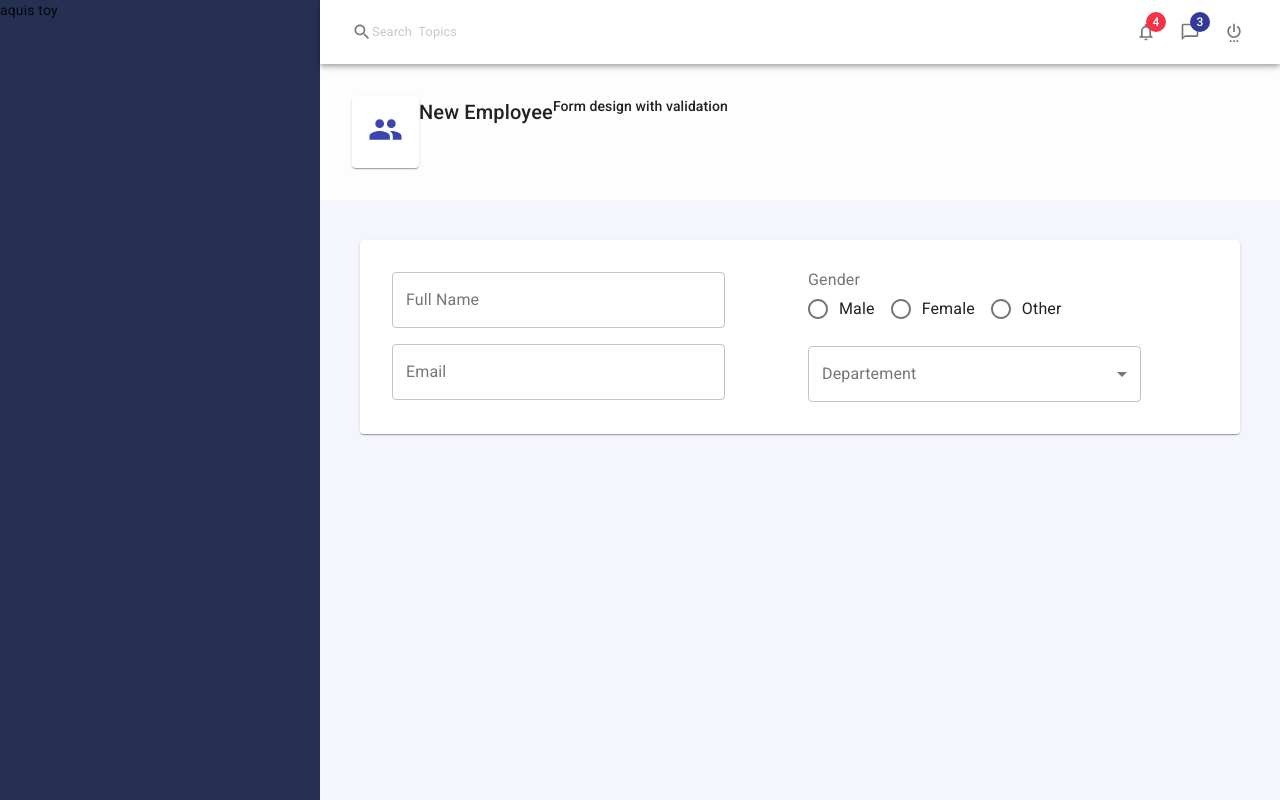
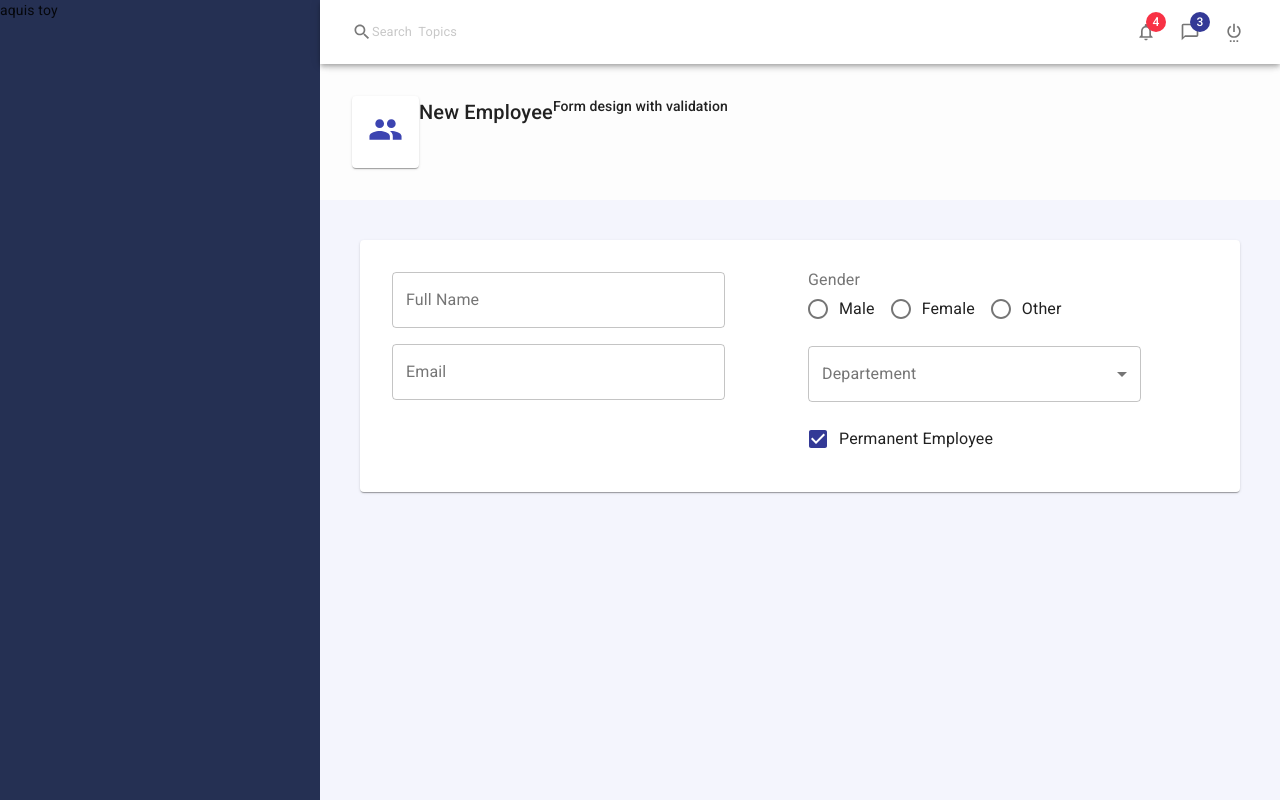
Before and after one commit to pcavendano/cafecito, a React app: page / in a window 1280 px wide. Built offline with nearby package versions, Linux system fonts and the light colour scheme.

Commit message:
Add checkbox control

```diff
--- /dev/null
+++ b/src/components/controls/Checkbox.tsx
@@ -0,0 +1,43 @@
+import React, { ChangeEvent } from 'react';
+import {
+  FormControl,
+  FormLabel,
+  FormControlLabel,
+  Checkbox as MuiCheckbox,
+} from '@material-ui/core';
+
+type Props = {
+  name: string;
+  label: string;
+  value: boolean;
+  onChange: (e: React.ChangeEvent<HTMLInputElement>) => void;
+};
+
+const convertToDefaultEventParameter = (name: string, value: boolean): any => ({
+  target: {
+    name,
+    value,
+  },
+});
+
+const Checkbox: React.FC<Props> = (props) => {
+  const { name, label, value, onChange } = props;
+  return (
+    <FormControl>
+      <FormControlLabel
+        control={
+          <MuiCheckbox
+            name={name}
+            color="primary"
+            checked={value}
+            onChange={(e) =>
+              onChange(convertToDefaultEventParameter(name, e.target.checked))
+            }
+          />
+        }
+        label={label}
+      />
+    </FormControl>
+  );
+};
+export default Checkbox;
--- a/src/components/controls/Controls.tsx
+++ b/src/components/controls/Controls.tsx
@@ -1,7 +1,8 @@
 import Input from './Input'
 import RadioGroup from './RadioGroup'
 import Select from './Select'
+import Checkbox from './Checkbox'
  const Controls= {
-    Input,RadioGroup,Select
+    Input,RadioGroup,Select,Checkbox
 }
 export default Controls
--- a/src/components/controls/Input.tsx
+++ b/src/components/controls/Input.tsx
@@ -5,7 +5,7 @@ import { ChangeEventHandler } from 'react';
 type Props = {
   name: string;
   label: string;
-  value: string;
+  value: string ;
   onChange: (e: React.ChangeEvent<HTMLInputElement>) => void;
 };
 
--- a/src/components/useForm.tsx
+++ b/src/components/useForm.tsx
@@ -29,10 +29,15 @@ export const useForm = (initialFValues: props) => {
     e: React.ChangeEvent<{ name?: any | undefined; value: unknown }>,
   ) => {
     const { name, value } = e.target;
+    console.log(e.target);
+    console.log(value);
+    console.log(name);
+
     setValues({
       ...values,
       [name]: value,
     });
+    console.log(values);
   };
 
   return {
--- a/src/pages/Employees/EmployeeForm.tsx
+++ b/src/pages/Employees/EmployeeForm.tsx
@@ -18,7 +18,7 @@ const initialFValues = {
   gender: '',
   departmentId: '',
   hireDate: new Date(),
-  isPermanent: false,
+  isPermanent: true,
 };
 
 const EmployeeForm: React.FC = () => {
@@ -54,7 +54,14 @@ const EmployeeForm: React.FC = () => {
               label="Departement"
               value={values.departmentId}
               onChange={handleInputChange}
+              //replace with api call to database
               options={employeeService.getDepartementCollection()}
+            />
+            <Controls.Checkbox
+              name="isPermanent"
+              label="Permanent Employee"
+              value={values.isPermanent}
+              onChange={handleInputChange}
             />
           </Grid>
         </Grid>
```
